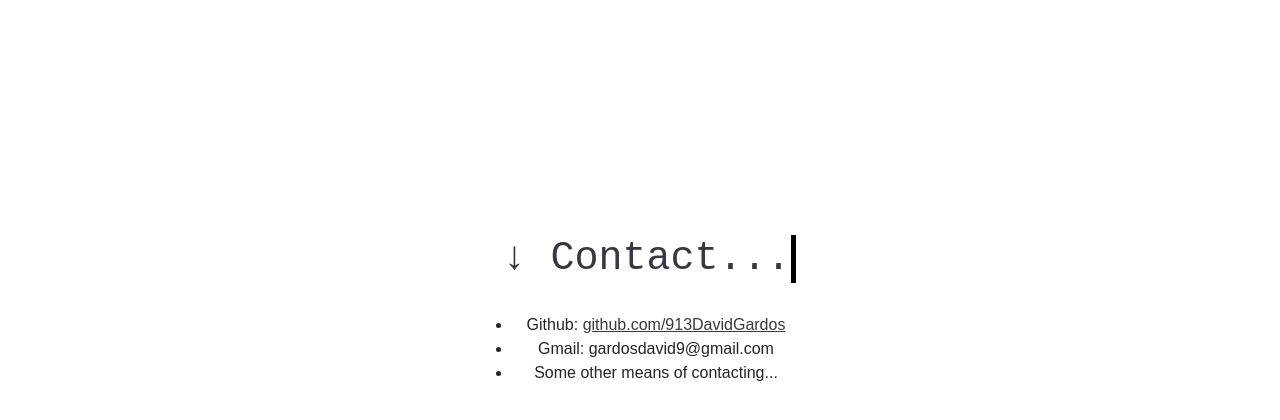
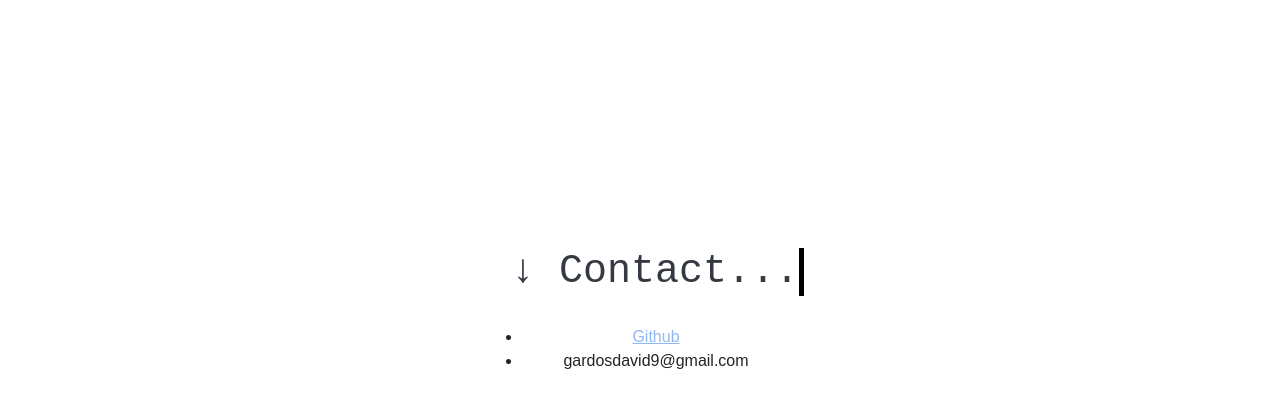
Before and after one commit to 913DavidGardos/913DavidGardos.github.io, a website: page Contact.html in a window 1280 px wide. Shown: the part 100-520 px from the top of the page. Drawn offline with nearby package versions, Linux system fonts and the light colour scheme.

Commit message:
Update Contact.html

```diff
--- a/Contact.html
+++ b/Contact.html
@@ -56,13 +56,11 @@
 
             <div>
                 <ul>
-
-                    <li>Github:
-                        <a href="https://github.com/913DavidGardos">github.com/913DavidGardos</a>
+                    <li>
+                        <a href="https://github.com/913DavidGardos" class="hover-underline-animation">Github</a>
                     </li>
-                    <li>Gmail: gardosdavid9@gmail.com
+                    <li>gardosdavid9@gmail.com
                     </li>
-                    <li>Some other means of contacting...</li>
                 </ul>
             </div>
         </div>
```
